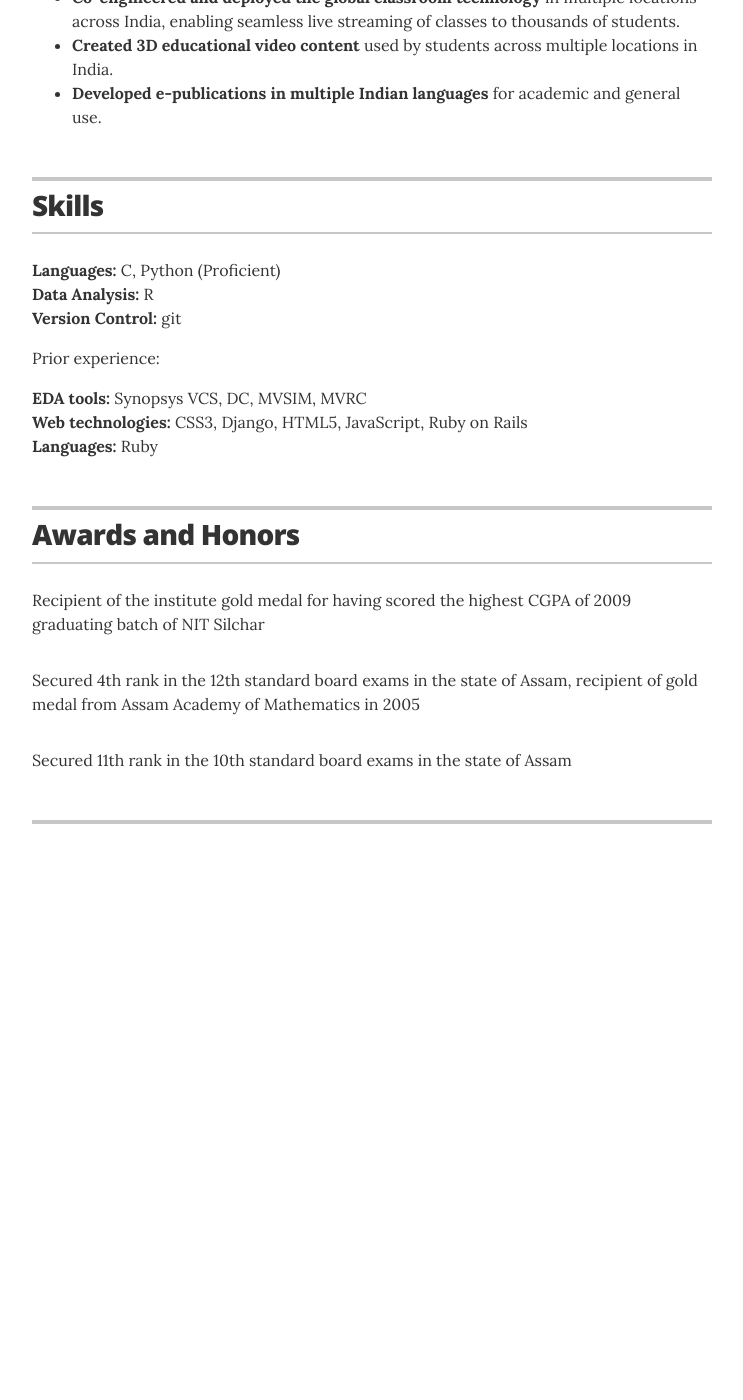
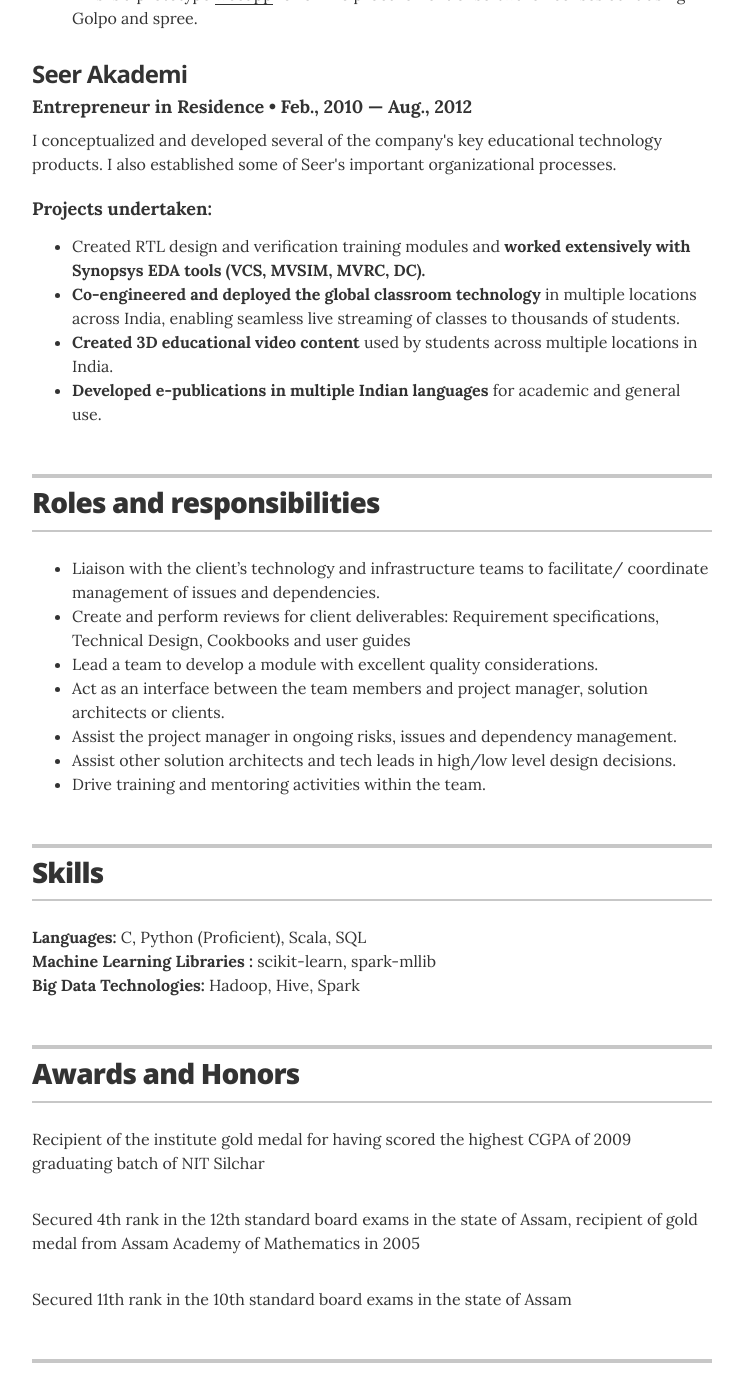
Before and after one commit to CapedCrusader/resume, a Jekyll site: the page built from index.html, in a window 1280 px wide and 1400 px high, scrolled down 1742 px. Shown: the whole window, without its empty margins (268-1011 px from the left). Built offline with Jekyll 4.4.1, drawn with Linux system fonts in a browser that asks for light colours; before the commit the page ends 2638 px from its top, so only the background shows below that; some of the changed text lies outside the part shown.

Commit message:
Added roles, summary and skills

```diff
--- a/_layouts/resume.html
+++ b/_layouts/resume.html
@@ -50,6 +50,26 @@
         <b>Voice</b>&nbsp; &nbsp; +91 99721 98658<br>
 
        </section>
+
+      {% if site.resume_section_summary %}
+
+      <section class="content-section">
+
+        <header class="section-header">
+          <h2>Professional Summary</h2>
+        </header>
+
+	<ul class="resume-item-list">
+            <li>Experienced in understanding and defining product requirements and business use cases. </li>
+            <li>Involved in all phases of software development life cycle and has worked in capacity of developer, technical lead, project manager and requirement analyst.</li>
+            <li>Has strong understanding of Hadoop, Hive, Spark and machine learning concepts.</li>
+            <li>Has strong understanding of algorithmic and data structure concepts.</li>
+	    <li>A self-learner with good technical, analytical and debugging skills.</li>
+        </ul>
+
+      </section>
+      {% endif %}
+
 
       {% if site.resume_section_education %}
       <!-- begin Education -->
@@ -147,9 +167,31 @@
       <!-- end Experience -->
       {% endif %}
 
-      <!--
+
+
+      {% if site.resume_section_roles %}
+
+      <section class="content-section">
+
+        <header class="section-header">
+          <h2>Roles and responsibilities</h2>
+        </header>
+
+	<ul class="resume-item-list">
+            <li>Liaison with the client’s technology and infrastructure teams to facilitate/ coordinate management of issues and dependencies.</li>
+            <li>Create and perform reviews for client deliverables: Requirement specifications, Technical Design, Cookbooks and user guides</li>
+            <li>Lead a team to develop a module with excellent quality considerations.</li>
+            <li>Act as an interface between the team members and project manager, solution architects or clients.</li>
+	    <li>Assist the project manager in ongoing risks, issues and dependency management.</li>
+            <li>Assist other solution architects and tech leads in high/low level design decisions.</li>
+	    <li>Drive training and mentoring activities within the team.</li>
+        </ul>
+
+      </section>
+      {% endif %}
+
       {% if site.resume_section_projects %}
-
+      <!-- begin Projects -->
       <section class="content-section">
 
         <header class="section-header">
@@ -255,9 +297,9 @@
 
 
       </section>
+      <!-- end Projects -->
+      {% endif %}
 
-      {% endif %}
-      -->
       {% if site.resume_section_skills %}
       <!-- begin Skills -->
       <section class="content-section">
@@ -268,15 +310,15 @@
 
         <div class="resume-item">
 
-          <b>Languages:</b> C, Python (Proficient)<br>
-          <b>Data Analysis:</b> R<br>
-          <b>Version Control:</b> git<br>
-
+          <b>Languages:</b> C, Python (Proficient), Scala, SQL<br>
+          <b>Machine Learning Libraries :</b> scikit-learn, spark-mllib<br>
+          <b>Big Data Technologies:</b> Hadoop, Hive, Spark<br>
+        <!--
         <p>Prior experience:</p>
           <b>EDA tools:</b> Synopsys VCS, DC, MVSIM, MVRC<br>
           <b>Web technologies:</b>  CSS3, Django, HTML5, JavaScript, Ruby on Rails<br>
           <b>Languages:</b> Ruby<br>
-
+	-->
         </div>
         <!--
         <div class="resume-item">
```
